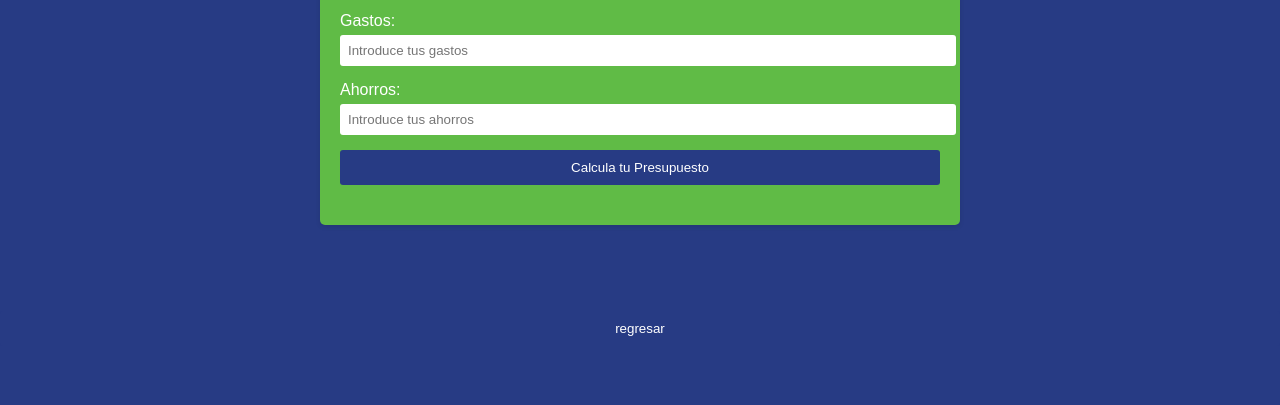
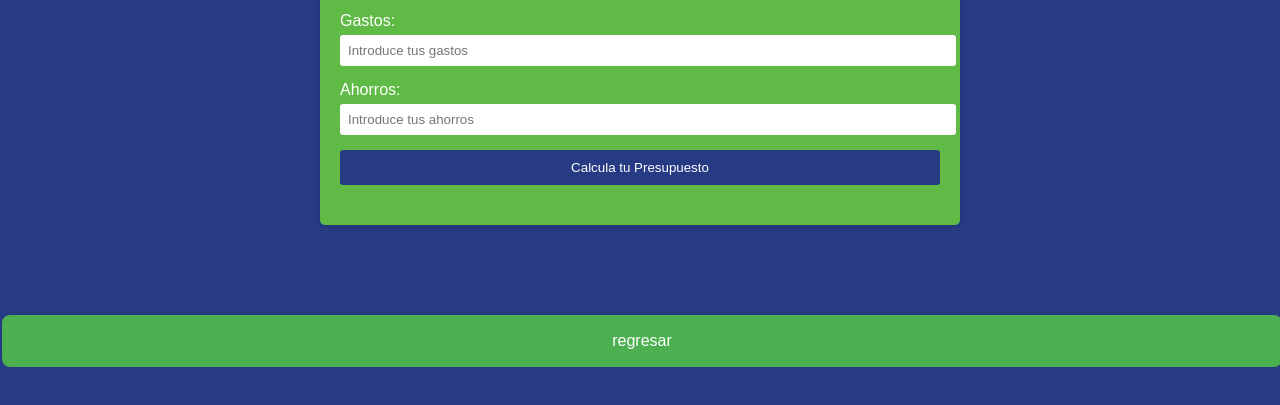
Before and after one commit to ArianaDesigns/ProExpert, a plain HTML site: page calculadora.html in a window 1280 px wide. Shown: the part 207-612 px from the top of the page. Drawn offline with Linux system fonts and the light colour scheme.

Commit message:
Update calculadora.css

```diff
--- a/calculadora.css
+++ b/calculadora.css
@@ -58,3 +58,26 @@ button:hover {
     text-align: center;
     font-weight: bold;
 }
+
+
+
+.calculadora-btn {
+  background-color: #4CAF50; /* Color de fondo */
+  border: none;
+  color: white; /* Color del texto */
+  padding: 15px 32px; /* Espaciado interno (vertical, horizontal) */
+  text-align: center; /* Alineación del texto */
+  text-decoration: none;
+  display: inline-block;
+  font-size: 16px; /* Tamaño del texto */
+  margin: 4px 2px;
+  cursor: pointer;
+  border-radius: 8px; /* Bordes redondeados */
+  border: 2px solid #4CAF50; /* Borde */
+  transition-duration: 0.4s; /* Duración de la transición */
+}
+
+.calculadora-btn:hover {
+  background-color: white;
+  color: #4CAF50;
+}
```
